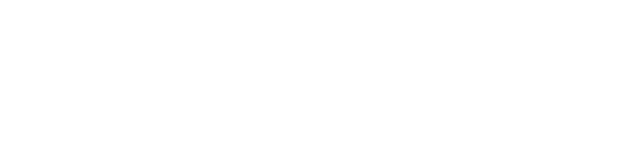
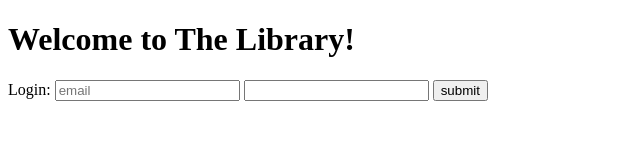
Before and after one commit to tayloramm13/Library, a plain HTML site: page index.html in a window 1280 px wide. Shown: the whole page, without its empty margins (0-640 px from the left). Drawn offline with Linux system fonts and the light colour scheme; files whose address does not match are found by name.

Commit message:
Provide basic form context

```diff
--- a/index.html
+++ b/index.html
@@ -11,5 +11,17 @@
 
     <script src="scripts/main.js"></script>
 
+  <header>
+    <h1> Welcome to The Library!</h1>
+  </header>
+
+  <main>
+    <form action="" method="" >
+      <label for="login">Login:</label>
+        <input type="email" id="login" name="username" placeholder="email">
+        <input type="password" id="login" name="password">
+        <button type="submit">submit</button>
+    </form>
+  </main>
 </body>
 </html>
```
